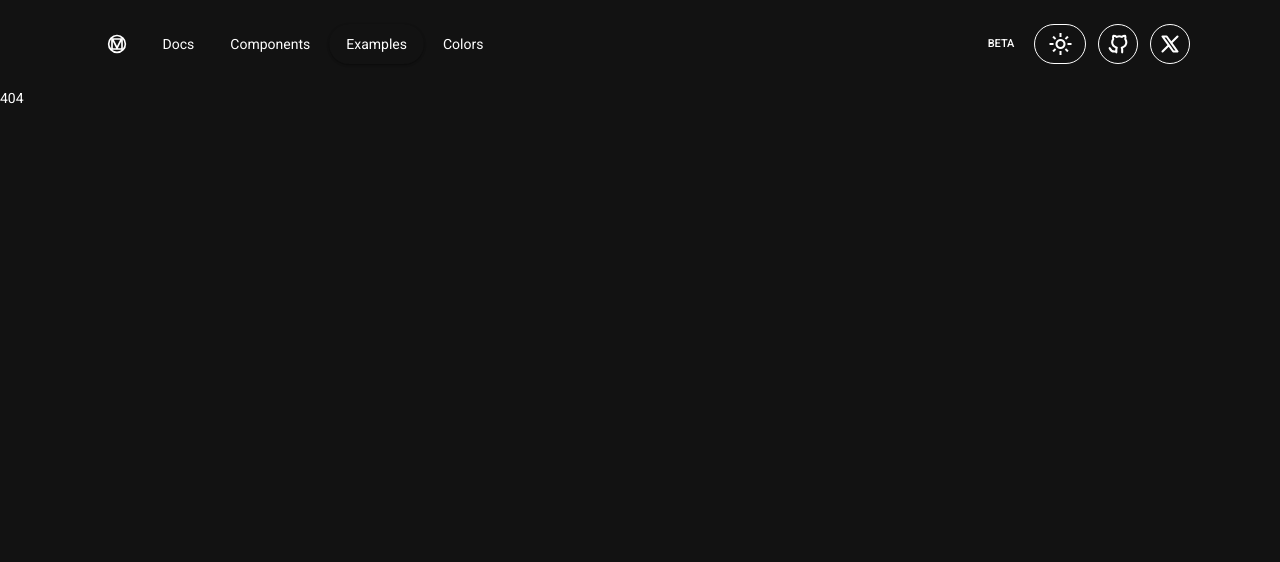
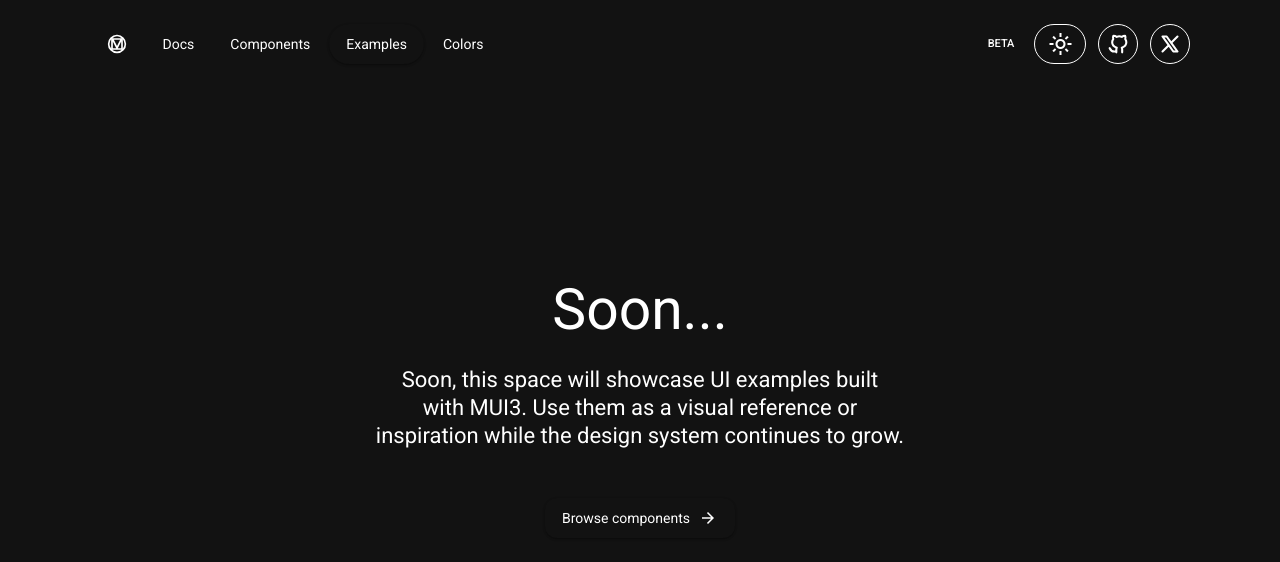
Before and after one commit to BadreddineIbril/mui3, a React (Vite) app: page /examples in a window 1280 px wide. Before the commit this address had no page. Shown: the top 562 px of the page. Built offline with nearby package versions, Linux system fonts and the light colour scheme; what @material/material-color-utilities would draw is missing.

Commit message:
chore: handle core app LINKS

```diff
--- a/src/assets/styles/pages/home.css
+++ b/src/assets/styles/pages/home.css
@@ -1,4 +1,4 @@
-[mui-page="home"] {
+[mui-page*="home"] {
   .hero-area {
     display: flex;
     gap: var(--spacing-48);
--- /dev/null
+++ b/src/pages/errors/_components/hero.tsx
@@ -0,0 +1,26 @@
+import Icon from "@/components/misc/icon";
+import Button from "@/components/ui/button";
+
+const Hero = () => (
+  <section className="hero-area">
+    <div className="content">
+      <div className="title">
+        <div className="tag">
+          404
+          <span />
+          <span />
+          <span />
+          <span />
+        </div>
+      </div>
+      <p className="subtitle">This page could not be found</p>
+    </div>
+    <div className="actions">
+      <Button href="/">
+        <Icon name="arrow_back" /> Back to home
+      </Button>
+    </div>
+  </section>
+);
+
+export default Hero;
--- /dev/null
+++ b/src/pages/errors/not-fround.tsx
@@ -0,0 +1,9 @@
+import Hero from "./_components/hero";
+
+const NotFound = () => (
+  <main mui-page="home not-found">
+    <Hero />
+  </main>
+);
+
+export default NotFound;
--- /dev/null
+++ b/src/pages/examples/_components/hero.tsx
@@ -0,0 +1,30 @@
+import Icon from "@/components/misc/icon";
+import Button from "@/components/ui/button";
+
+const Hero = () => (
+  <section className="hero-area">
+    <div className="content">
+      <div className="title">
+        <div className="tag">
+          Soon...
+          <span />
+          <span />
+          <span />
+          <span />
+        </div>
+      </div>
+      <p className="subtitle">
+        Soon, this space will showcase UI examples built with MUI3. Use them as
+        a visual reference or inspiration while the design system continues to
+        grow.
+      </p>
+    </div>
+    <div className="actions">
+      <Button href="/docs/components">
+        Browse components <Icon name="arrow_forward" />
+      </Button>
+    </div>
+  </section>
+);
+
+export default Hero;
--- /dev/null
+++ b/src/pages/examples/index.tsx
@@ -0,0 +1,9 @@
+import Hero from "./_components/hero";
+
+const Examples = () => (
+  <main mui-page="home examples">
+    <Hero />
+  </main>
+);
+
+export default Examples;
--- a/src/pages/home/index.tsx
+++ b/src/pages/home/index.tsx
@@ -1,4 +1,4 @@
-import Hero from "@/pages/home/components/hero";
+import Hero from "./_components/hero";
 
 const Home = () => {
   return (
```
Also changed, not shown: src/routes.tsx (+7 -2 lines), src/pages/home/_components/hero.tsx (renamed from src/pages/home/components/hero.tsx).
